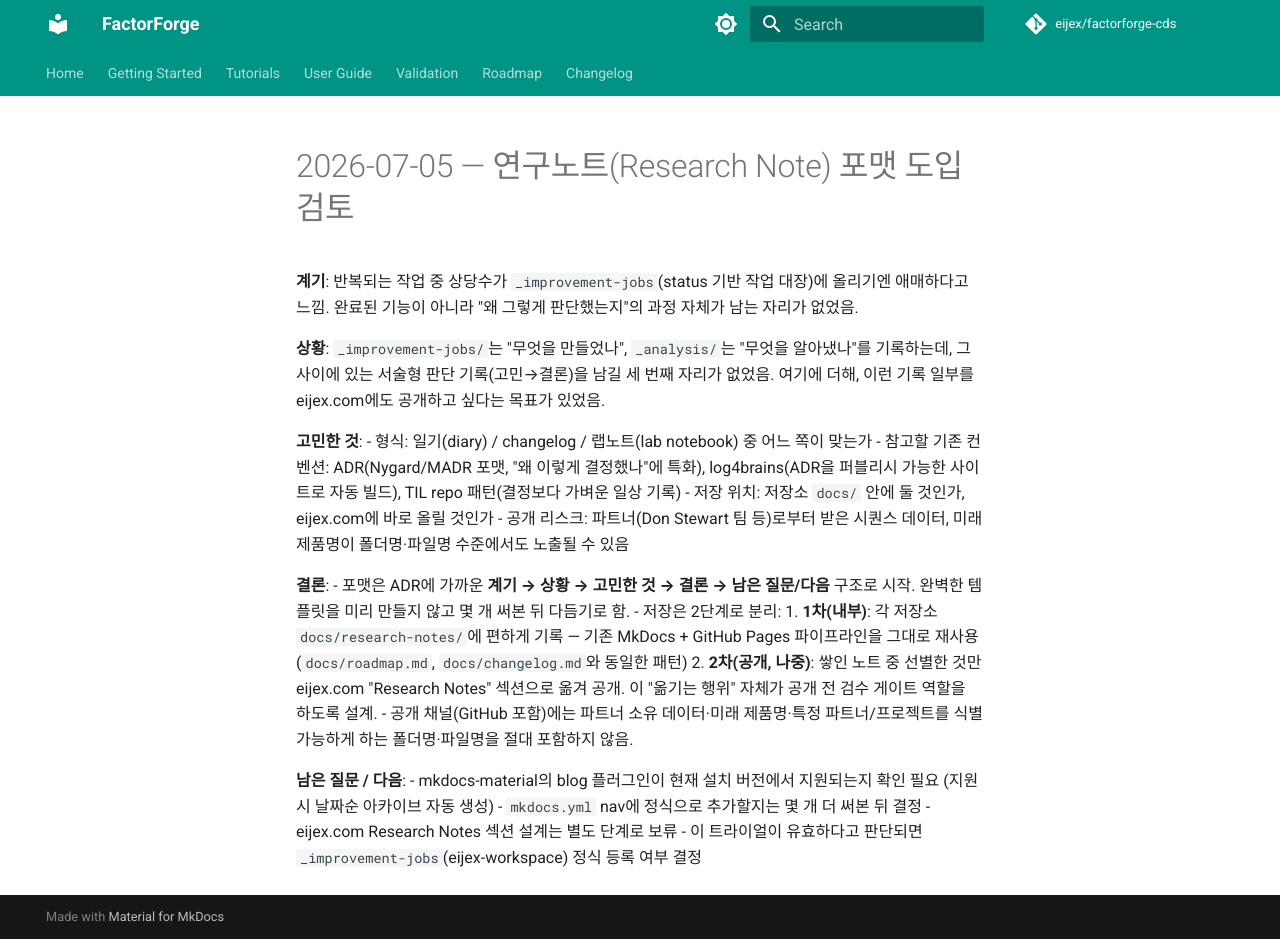
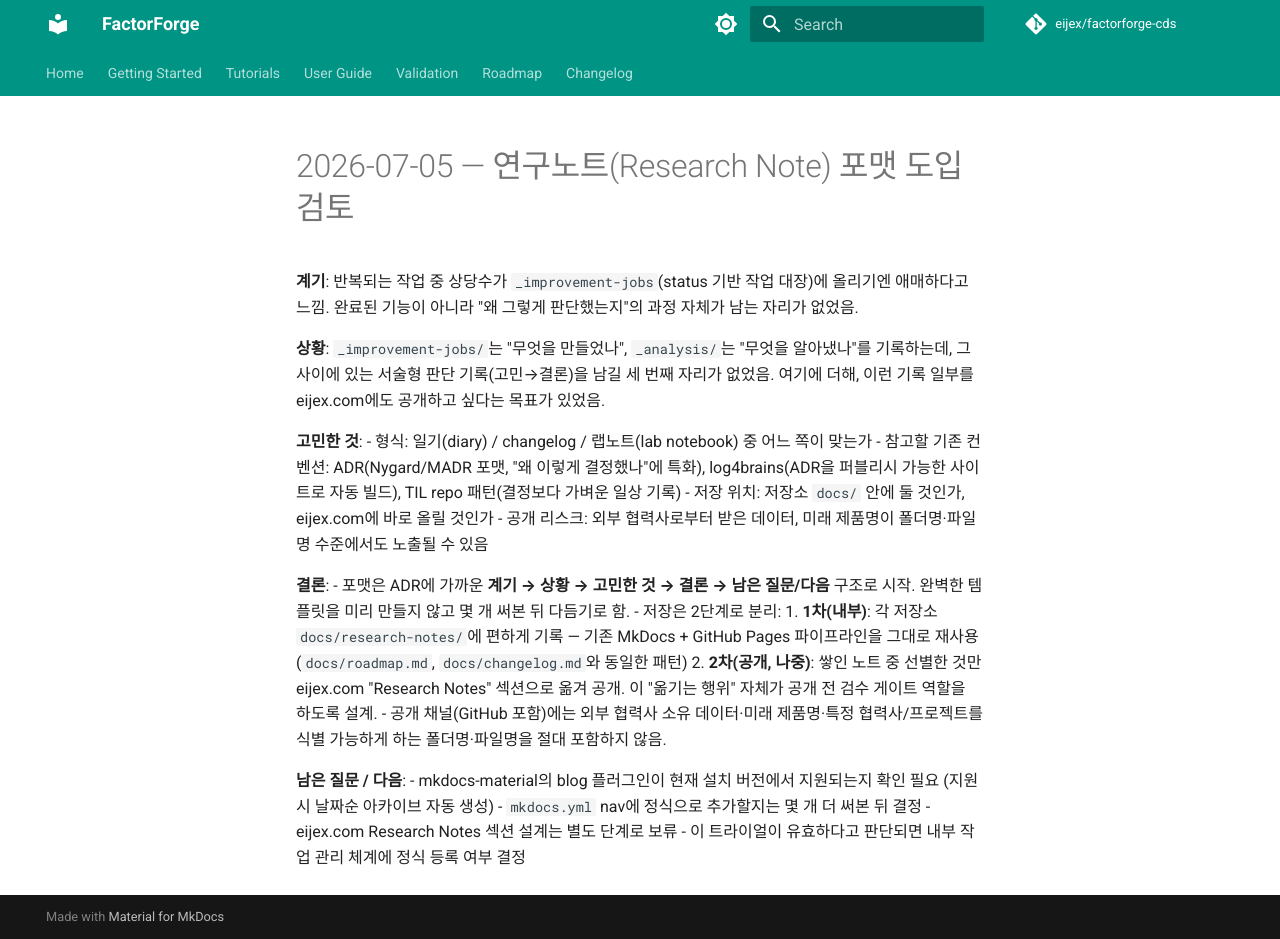
Before and after one commit to eijex/factorforge-cds, an MkDocs documentation site: the page built from docs/_research-notes/2026-07-05-research-notebook-format.md, in a window 1280 px wide and 939 px high. Built offline with MkDocs 1.6.1 and Material for MkDocs 9.7.7, drawn with Linux system fonts in a browser that asks for light colours; comment, search, counter and statistics services are not loaded.

Commit message:
fix: redact partner-name and internal-tracking references from public research-note
Found by public-surface audit ahead of v3.3.2 release: this trial
research-note (already committed to the public factorforge repo)
named the "Don Stewart" partner team and referenced eijex-workspace's
internal _improvement-jobs tracking system while discussing exactly
what must never be exposed publicly. Generalized both references.

Co-Authored-By: Claude Sonnet 5 <noreply@anthropic.com>

```diff
--- a/docs/_research-notes/2026-07-05-research-notebook-format.md
+++ b/docs/_research-notes/2026-07-05-research-notebook-format.md
@@ -8,17 +8,17 @@
 - 형식: 일기(diary) / changelog / 랩노트(lab notebook) 중 어느 쪽이 맞는가
 - 참고할 기존 컨벤션: ADR(Nygard/MADR 포맷, "왜 이렇게 결정했나"에 특화), log4brains(ADR을 퍼블리시 가능한 사이트로 자동 빌드), TIL repo 패턴(결정보다 가벼운 일상 기록)
 - 저장 위치: 저장소 `docs/` 안에 둘 것인가, eijex.com에 바로 올릴 것인가
-- 공개 리스크: 파트너(Don Stewart 팀 등)로부터 받은 시퀀스 데이터, 미래 제품명이 폴더명·파일명 수준에서도 노출될 수 있음
+- 공개 리스크: 외부 협력사로부터 받은 데이터, 미래 제품명이 폴더명·파일명 수준에서도 노출될 수 있음
 
 **결론**:
 - 포맷은 ADR에 가까운 **계기 → 상황 → 고민한 것 → 결론 → 남은 질문/다음** 구조로 시작. 완벽한 템플릿을 미리 만들지 않고 몇 개 써본 뒤 다듬기로 함.
 - 저장은 2단계로 분리:
   1. **1차(내부)**: 각 저장소 `docs/research-notes/`에 편하게 기록 — 기존 MkDocs + GitHub Pages 파이프라인을 그대로 재사용 (`docs/roadmap.md`, `docs/changelog.md`와 동일한 패턴)
   2. **2차(공개, 나중)**: 쌓인 노트 중 선별한 것만 eijex.com "Research Notes" 섹션으로 옮겨 공개. 이 "옮기는 행위" 자체가 공개 전 검수 게이트 역할을 하도록 설계.
-- 공개 채널(GitHub 포함)에는 파트너 소유 데이터·미래 제품명·특정 파트너/프로젝트를 식별 가능하게 하는 폴더명·파일명을 절대 포함하지 않음.
+- 공개 채널(GitHub 포함)에는 외부 협력사 소유 데이터·미래 제품명·특정 협력사/프로젝트를 식별 가능하게 하는 폴더명·파일명을 절대 포함하지 않음.
 
 **남은 질문 / 다음**:
 - mkdocs-material의 blog 플러그인이 현재 설치 버전에서 지원되는지 확인 필요 (지원 시 날짜순 아카이브 자동 생성)
 - `mkdocs.yml` nav에 정식으로 추가할지는 몇 개 더 써본 뒤 결정
 - eijex.com Research Notes 섹션 설계는 별도 단계로 보류
-- 이 트라이얼이 유효하다고 판단되면 `_improvement-jobs`(eijex-workspace) 정식 등록 여부 결정
+- 이 트라이얼이 유효하다고 판단되면 내부 작업 관리 체계에 정식 등록 여부 결정
```
